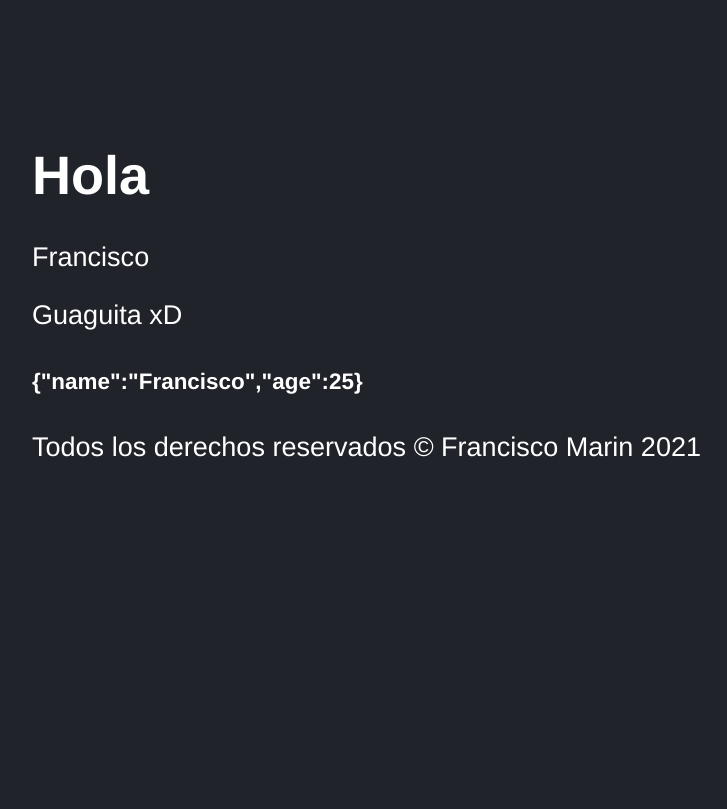
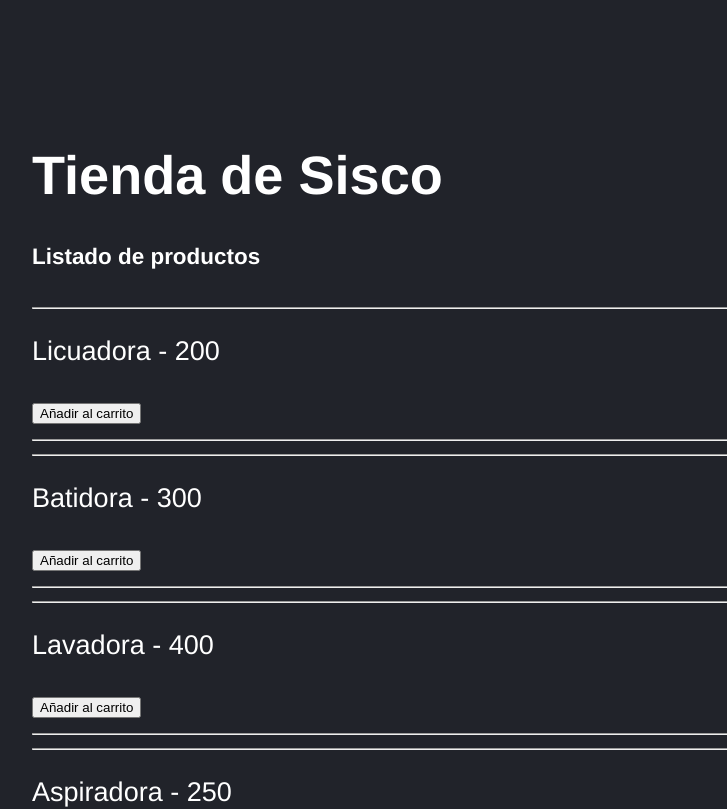
Before and after one commit to franmc01/react-first-steps, a React (Create React App) app: page / in a window 1280 px wide. Shown: the top 809 px of the page, without its empty margins (76-803 px from the left). Built offline with nearby package versions, Linux system fonts and the light colour scheme.

Commit message:
Jugando un poquito con el useState para ver como es la wea aaja

```diff
--- a/src/App.jsx
+++ b/src/App.jsx
@@ -1,15 +1,33 @@
-import React, { Fragment } from 'react'
+import React, { Fragment, useState } from 'react'
 import Footer from './components/Footer';
-import PrimeraApp from './components/PrimeraApp';
-
+import Header from './components/Header';
+import Producto from './components/Producto'
 
 const App = () => {
 
+     //Crear un listado de productos
+     const [productos, setProductos] = useState([
+          { id: 1, name: 'Licuadora', price: 200 },
+          { id: 2, name: 'Batidora', price: 300 },
+          { id: 3, name: 'Lavadora', price: 400 },
+          { id: 4, name: 'Aspiradora', price: 250 },
+          { id: 5, name: 'Cocina', price: 100 },
+     ])
+
+     //Obtener el año actual
      const anio = new Date().getFullYear();
 
      return (
           <Fragment>
-               <PrimeraApp title="Guaguita xD" />
+               <Header title="Tienda de Sisco" />
+
+               <h5>Listado de productos</h5>
+
+               {
+                   productos.map((producto) => {
+                        return <Producto key={producto.id} producto={producto} />
+                   })
+               }
 
                <Footer anioActual={anio} />
           </Fragment>
--- /dev/null
+++ b/src/components/Header.jsx
@@ -0,0 +1,11 @@
+import React from 'react';
+
+//Functional Component
+const Header = ({ title }) => {
+
+    return <>
+        <h1>{ title }</h1>
+    </>
+}
+
+export default Header;
--- a/src/components/PrimeraApp.jsx
+++ /dev/null
@@ -1,19 +0,0 @@
-import React from 'react';
-
-//Functional Component
-const PrimeraApp = ({ title }) => {
-
-    const saludo = {
-        "name": 'Francisco',
-        "age": 25
-    }
-
-    return <>
-        <h1>Hola</h1>
-        <p> Francisco </p>
-        <p>{title}</p>
-        <h5>{JSON.stringify(saludo)}</h5>
-    </>
-}
-
-export default PrimeraApp;
--- /dev/null
+++ b/src/components/Producto.jsx
@@ -0,0 +1,20 @@
+import React from 'react'
+
+const Producto = ({ producto }) => {
+
+    const addCheckout = (id) => {
+        console.log('Comprando', id)
+    }
+
+
+    return (
+        <div className="producto">
+            <hr />
+            <p>{producto.name} - {producto.price}</p>
+            <button type="button" onClick={ () => addCheckout(producto.id)} >Añadir al carrito</button>
+            <hr />
+        </div>
+    );
+}
+
+export default Producto;
```
